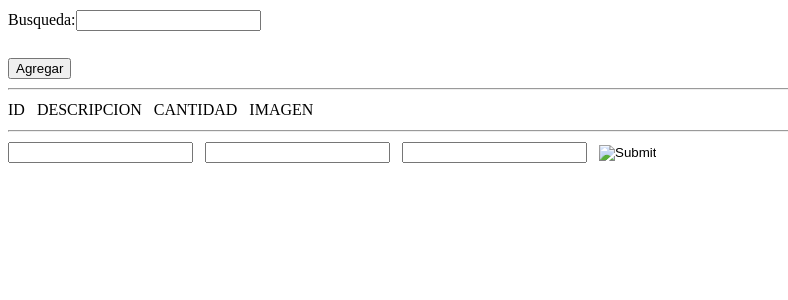
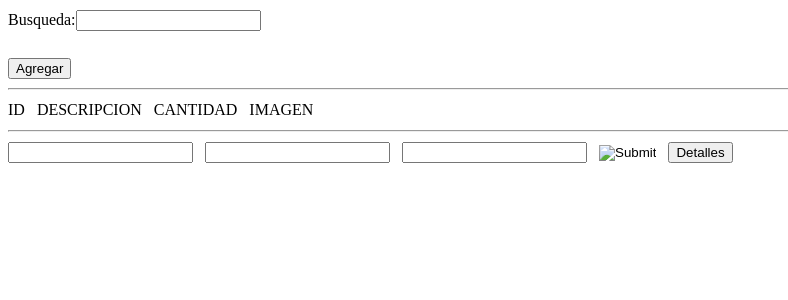
Before and after one commit to AaronBJ/DevOpsBYG, a Vue app in the folder ByGUI/: page / in a window 1280 px wide. Shown: the top 300 px of the page, without its empty margins (0-788 px from the left). Built offline with nearby package versions, Linux system fonts and the light colour scheme; the HTML template or start-up script is replaced by a standard one.

Commit message:
se agrego el boton de detalles

```diff
--- a/ByGUI/src/Storage.vue
+++ b/ByGUI/src/Storage.vue
@@ -28,6 +28,8 @@
       <input type="number" id="cant" name="cant" />
       &nbsp;
       <input type="image" />
+      &nbsp;
+      <input type="button" value="Detalles" />
 
     </div>
   </header>
```
